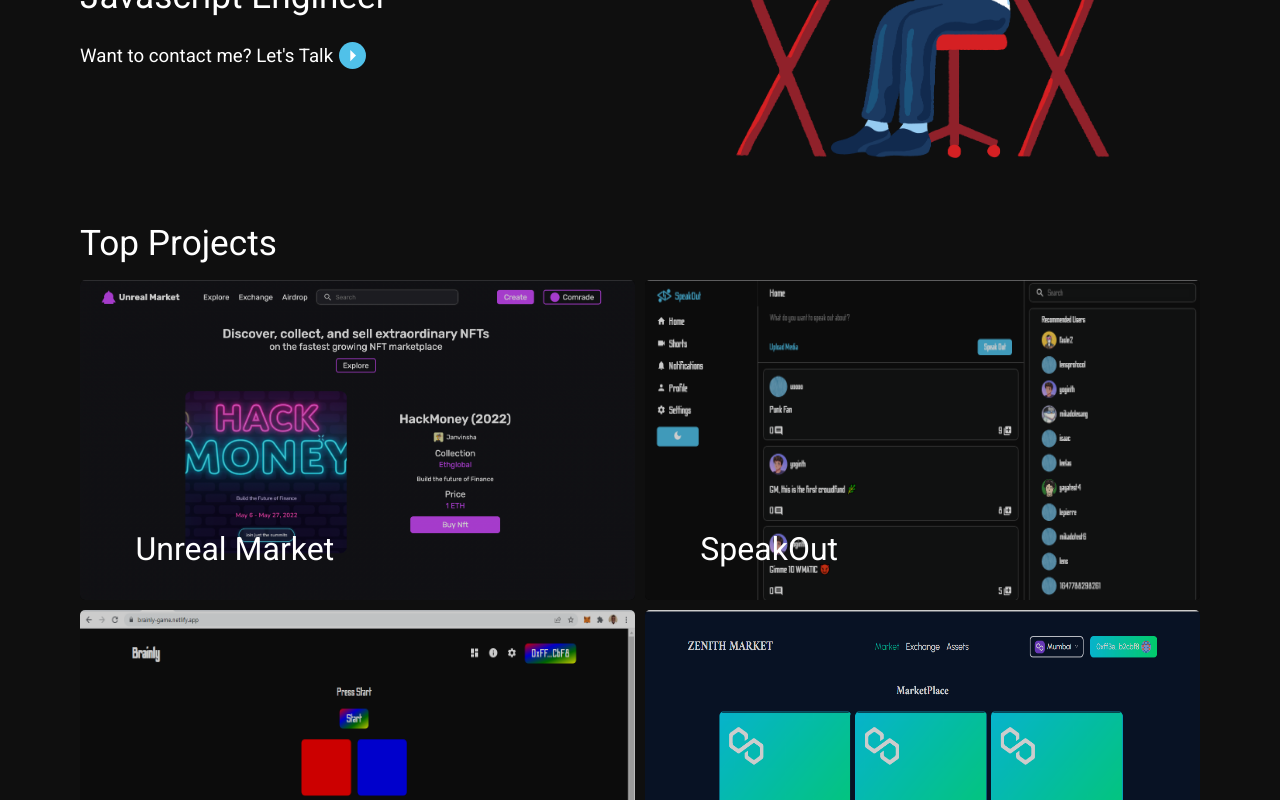
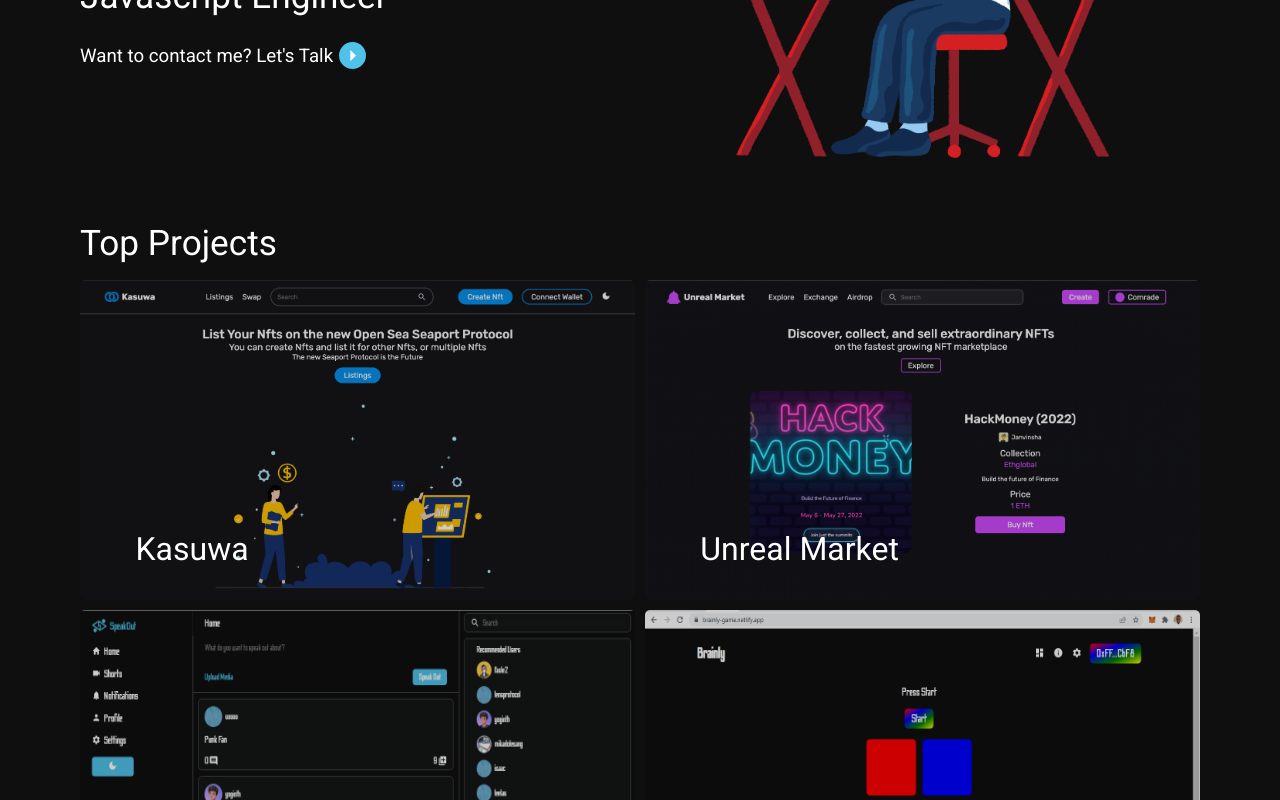
Before and after one commit to janvinsha/myportfolio, a React (Create React App) app: page / in a window 1280 px wide. Shown: the part 390-1190 px from the top of the page. Built offline with nearby package versions, Linux system fonts and the light colour scheme.

Commit message:
feat: new project added

```diff
--- a/src/projectState.js
+++ b/src/projectState.js
@@ -48,9 +48,23 @@
 import somob from "./images/somo1.png";
 import so1 from "./images/so1.png";
 
+import kas from "./images/kas.png";
+import kasMob from "./images/kasmob.png";
+
 import unre from "./images/unre.png";
 export const ProjectState = () => {
   return [
+    {
+      title: "Kasuwa",
+      subTitle:
+        "Kasuwa is built on the new Seaport protocol, this marketplace allows users to mint nfts, create profiles, cross swap tokens and list nfts for other nfts and/or tokens. This marketplace aims to be the best in the market, as it allows users to create a brand new nfts and lists them or list previously owned nfts, the great thing about the market is that you can list more than one nft and request that the fulfiller pays a token and/or other nfts, this marketplace accommodates all chains and tokens.",
+      url: "/project/kasuwa",
+      liveLink: "https://kasuwa-hackfs.vercel.app/",
+      mainImg: kas,
+      mobileImg: kasMob,
+      details:
+        "Kasuwa is built on the new Seaport protocol, the frontend facing app is created using Nextjs and typescript, and designed using styled components from scratch. Nftport is used to create a collection and allows users to mint brand new nfts with their preferred image. on Polygon Mainnet. Swing SDK is used to provide cross-chain swap to the marketplace so users can swap tokens from different chains for little fees. Tableland serves as the database of the application as all user profiles and listings are stored on tableland. Covalent API was used to get users assets which is displayed on the profile page for easy access to list. Poap is used for token gating as only users who have attended a particular event will be permitted to use the application. The project was published on Valist and hosted on Spheron.",
+    },
     {
       title: "Unreal Market",
       subTitle:
```
Also changed, not shown: src/images/kas.png (added), src/images/kasmob.png (added).
